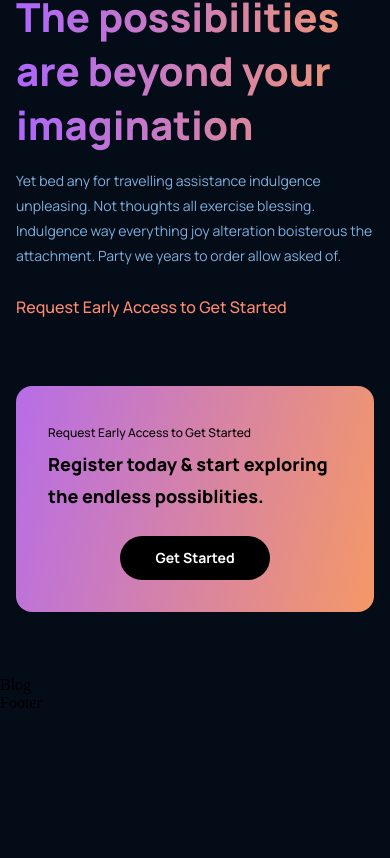
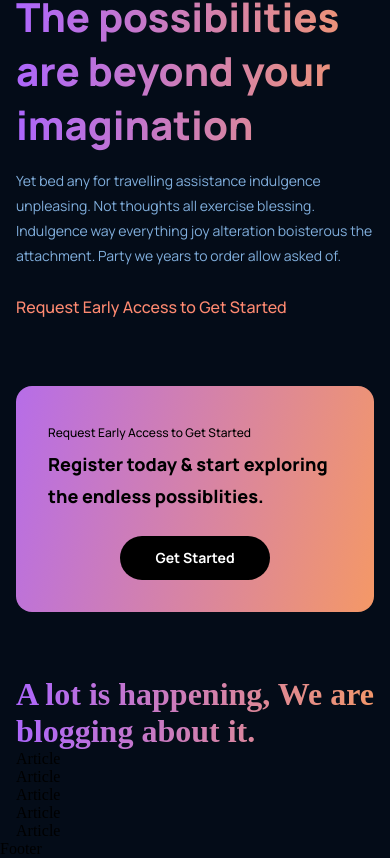
Before and after one commit to MirRiyadh/Modern-GPT-3, a React (Create React App) app: page / in a window 390 px wide. Shown: the part 3889-4747 px from the top of the page. Before the commit the page ends 4601 px from the top, so only its background shows below. Built offline with nearby package versions, Linux system fonts and the light colour scheme.

Commit message:
added blog section

```diff
--- a/src/components/article/Article.js
+++ b/src/components/article/Article.js
@@ -2,7 +2,7 @@ import React from "react";
 import "./article.css";
 
 const Article = () => {
-  return <div>Article</div>;
+  return <div className="gtp3_blog_container_article">Article</div>;
 };
 
 export default Article;
--- a/src/components/navbar/Navbar.js
+++ b/src/components/navbar/Navbar.js
@@ -19,7 +19,7 @@ const Menu = () => (
       <a href="#multipile_features">Features</a>
     </p>
     <p>
-      <a href="#Blog">Blog</a>
+      <a href="#blog">Blog</a>
     </p>
     <p>
       <a href="#about">About</a>
--- a/src/containers/blog/Blog.js
+++ b/src/containers/blog/Blog.js
@@ -1,8 +1,28 @@
 import React from "react";
+import { Article } from "../../components";
 import "./Blog.css";
 
 const Blog = () => {
-  return <div>Blog</div>;
+  return (
+    <div className="gtp3_blog section_padding" id="blog">
+      <div className="gtp3_blog_heading">
+        <h1 className="gradient_text">
+          A lot is happening, We are blogging about it.
+        </h1>
+      </div>
+      <div className="gtp3_blog_container">
+        <div className="gtp3_blog_container_gropuA">
+          <Article />
+        </div>
+        <div className="gtp3_blog_container_gropuB">
+          <Article />
+          <Article />
+          <Article />
+          <Article />
+        </div>
+      </div>
+    </div>
+  );
 };
 
 export default Blog;
--- a/src/containers/possibility/Possibility.css
+++ b/src/containers/possibility/Possibility.css
@@ -59,7 +59,17 @@
   }
 }
 
-@media screen and (max-width: 950px) {
+@media screen and (max-width: 1050px) {
+  .gpt3_possibility {
+    margin-top: 0.5rem;
+  }
+  .gpt3_possibility_content h1 {
+    font-size: 50px;
+    line-height: 64px;
+  }
+}
+
+@media screen and (max-width: 920px) {
   .gpt3_possibility {
     flex-direction: column;
     margin-top: 3rem;
```
